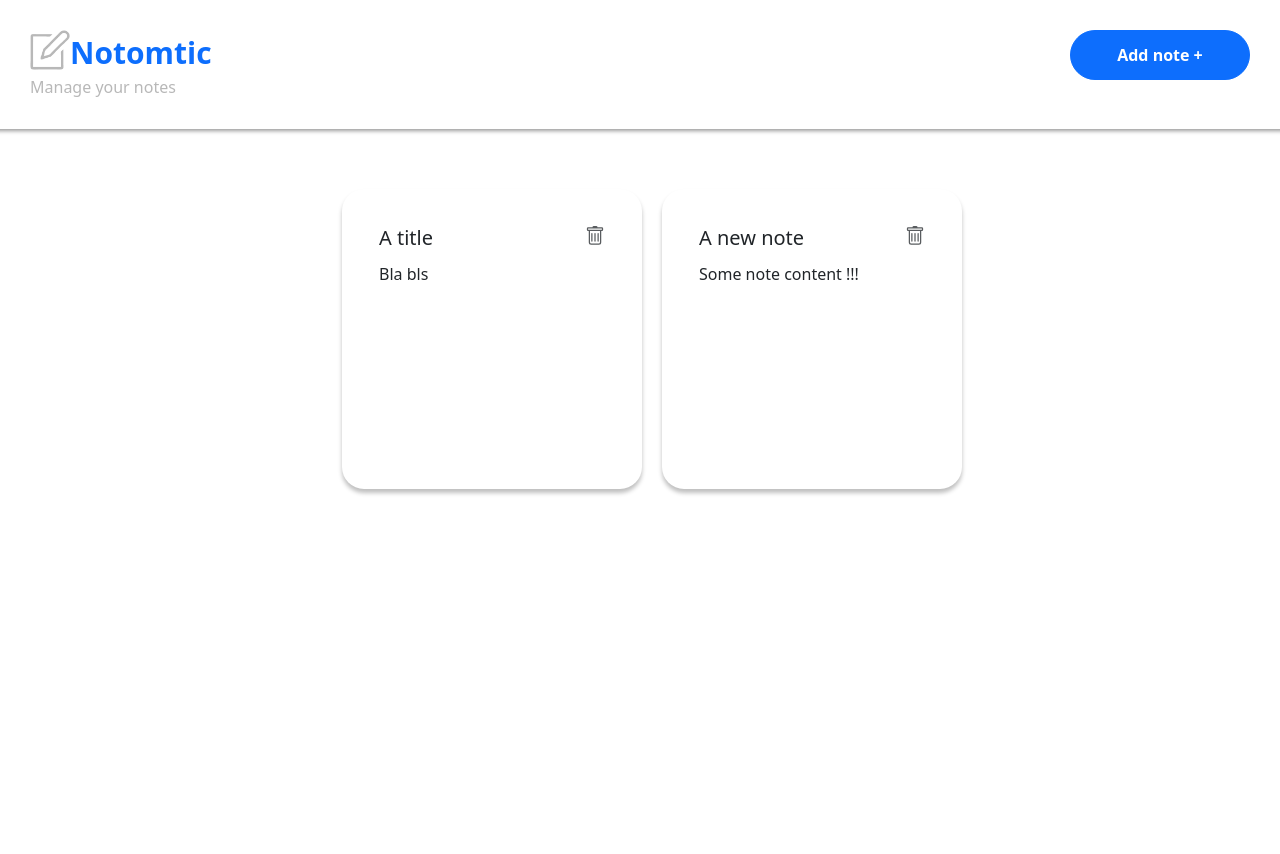
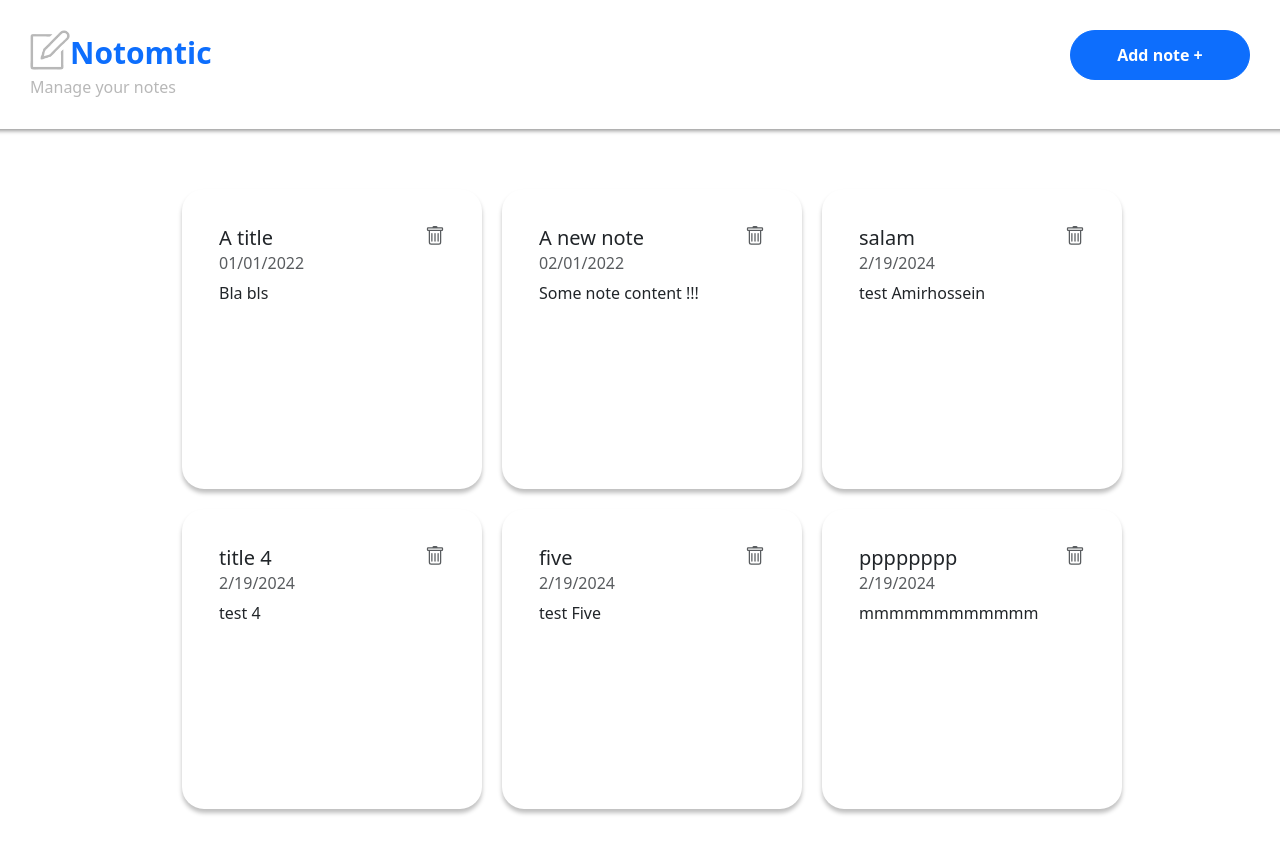
Before and after one commit to AmirrMahmoudi/react-notes-manager, a React (Create React App) app: page / in a window 1280 px wide. Shown: the top 854 px of the page. Before the commit the page ends 800 px from the top, so only its background shows below. Built offline with nearby package versions, Linux system fonts and the light colour scheme; data requests are answered from the project's data file.

Commit message:
Create a note

```diff
--- a/db.json
+++ b/db.json
@@ -1,16 +1,40 @@
 {
   "notes": [
     {
-      "id": "1",
+      "id": 1,
       "title": "A title",
       "content": " Bla bls",
       "created_at": "01/01/2022"
     },
     {
-      "id": "d988",
       "title": "A new note",
       "content": "Some note content !!!",
-      "created_at": "02/01/2022"
+      "created_at": "02/01/2022",
+      "id": 2
+    },
+    {
+      "title": "salam",
+      "content": "test Amirhossein",
+      "created_at": "2/19/2024",
+      "id": 3
+    },
+    {
+      "title": "title 4",
+      "content": "test 4",
+      "created_at": "2/19/2024",
+      "id": 4
+    },
+    {
+      "id": "72b3",
+      "title": "five",
+      "content": "test Five",
+      "created_at": "2/19/2024"
+    },
+    {
+      "id": "d325",
+      "title": "pppppppp",
+      "content": "mmmmmmmmmmmm",
+      "created_at": "2/19/2024"
     }
   ]
 }
--- a/src/components/Header/Header.jsx
+++ b/src/components/Header/Header.jsx
@@ -18,7 +18,7 @@ export const Header = (props) => {
         />
       </div>
       <div className="col-xs-12 col-sm-8 text-end">
-        <ButtonPrimary onClick={() => navigate("/note")}>
+        <ButtonPrimary onClick={() => navigate("/note/new")}>
           Add note +
         </ButtonPrimary>
       </div>
--- a/src/components/NoteForm/NoteForm.jsx
+++ b/src/components/NoteForm/NoteForm.jsx
@@ -2,14 +2,24 @@ import s from "./style.module.css";
 
 import { PencilFill, TrashFill } from "react-bootstrap-icons";
 import { ButtonPrimary } from "components/ButtonPrimary/ButtonPrimary";
-export const NoteForm = ({ title }) => {
+import { useState } from "react";
+export const NoteForm = ({ title, onClickEdit, onClickDelete, onSubmit }) => {
+  const [formValues, setFormValues] = useState({ title: "", content: "" });
+
+  const updateFormValues = (e) => {
+    const name = e.target.name;
+    const value = e.target.value;
+
+    setFormValues({ ...formValues, [name]: value });
+  };
+
   const actionIconst = (
     <>
       <div className="col-1">
-        <PencilFill className={s.icon} />
+        {onClickEdit && <PencilFill className={s.icon} />}
       </div>
       <div className="col-1">
-        <TrashFill className={s.icon} />
+        {onClickDelete && <TrashFill className={s.icon} />}
       </div>
     </>
   );
@@ -18,7 +28,12 @@ export const NoteForm = ({ title }) => {
       <label className="form-label" htmlFor="">
         Title
       </label>
-      <input type="text" name="title" className="form-control" />
+      <input
+        onChange={updateFormValues}
+        type="text"
+        name="title"
+        className="form-control"
+      />
     </>
   );
   const contentInput = (
@@ -26,12 +41,18 @@ export const NoteForm = ({ title }) => {
       <label className="form-label" htmlFor="">
         Content
       </label>
-      <input type="text" name="content" className="form-control" row="5" />
+      <input
+        onChange={updateFormValues}
+        type="text"
+        name="content"
+        className="form-control"
+        row="5"
+      />
     </>
   );
   const submitBtn = (
     <div className={s.submit_btn}>
-      <ButtonPrimary>Submit</ButtonPrimary>
+      <ButtonPrimary onClick={() => onSubmit(formValues)}>Submit</ButtonPrimary>
     </div>
   );
   return (
@@ -45,7 +66,7 @@ export const NoteForm = ({ title }) => {
 
       <div className={`mb-3 ${s.title_input_container}`}>{titleInput}</div>
       <div className="mb-3">{contentInput}</div>
-      {submitBtn}
+      {onSubmit && submitBtn}
     </div>
   );
 };
--- a/src/containers/NoteList/NoteList.jsx
+++ b/src/containers/NoteList/NoteList.jsx
@@ -7,16 +7,16 @@ export const NoteList = (props) => {
   const noteList = useSelector((store) => store.notesSlice.noteList);
   const navigae = useNavigate();
   return (
-    <div className={`row justify-content-center`}>
+    <div className="row justify-content-center">
       {noteList.map((note) => {
         return (
           <div className={s.card_container}>
             <TextCard
               title={note.title}
+              subtitle={note.created_at}
               content={note.content}
-              subtitle={note.createed_at}
+              onClickTrash={() => alert("onClickTrash")}
               onClick={() => navigae("/note/" + note.id)}
-              onClickTrash={() => alert("onClickTrash")}
             />
           </div>
         );
--- a/src/pages/NoteCreate/NoteCreate.jsx
+++ b/src/pages/NoteCreate/NoteCreate.jsx
@@ -1,9 +1,24 @@
+import { NoteAPI } from "api/note-api";
 import { NoteForm } from "components/NoteForm/NoteForm";
+import { useDispatch } from "react-redux";
+import { addNote } from "store/notes/notes-slice";
+import { useNavigate } from "react-router-dom";
+export const NoteCreate = (props) => {
+  const dispatch = useDispatch();
+  const navigate = useNavigate();
+  const submit = async (formValues) => {
+    const createdNote = await NoteAPI.create({
+      ...formValues,
+      created_at: new Date().toLocaleDateString(),
+    });
+    dispatch(addNote(createdNote));
+    alert("The note has been created");
+    navigate("/");
+  };
 
-export const NoteCreate = (props) => {
   return (
     <>
-      <NoteForm title="New note" />
+      <NoteForm title="New note" onSubmit={submit} />
     </>
   );
 };
--- a/src/store/notes/notes-slice.js
+++ b/src/store/notes/notes-slice.js
@@ -9,8 +9,11 @@ export const noteSlice = createSlice({
     setNoteList: (state, action) => {
       state.noteList = action.payload;
     },
+    addNote: (state, action) => {
+      state.noteList.push(action.payload);
+    },
   },
 });
 
-export const { setNoteList } = noteSlice.actions;
+export const { setNoteList, addNote } = noteSlice.actions;
 export const notesReducer = noteSlice.reducer;
```
